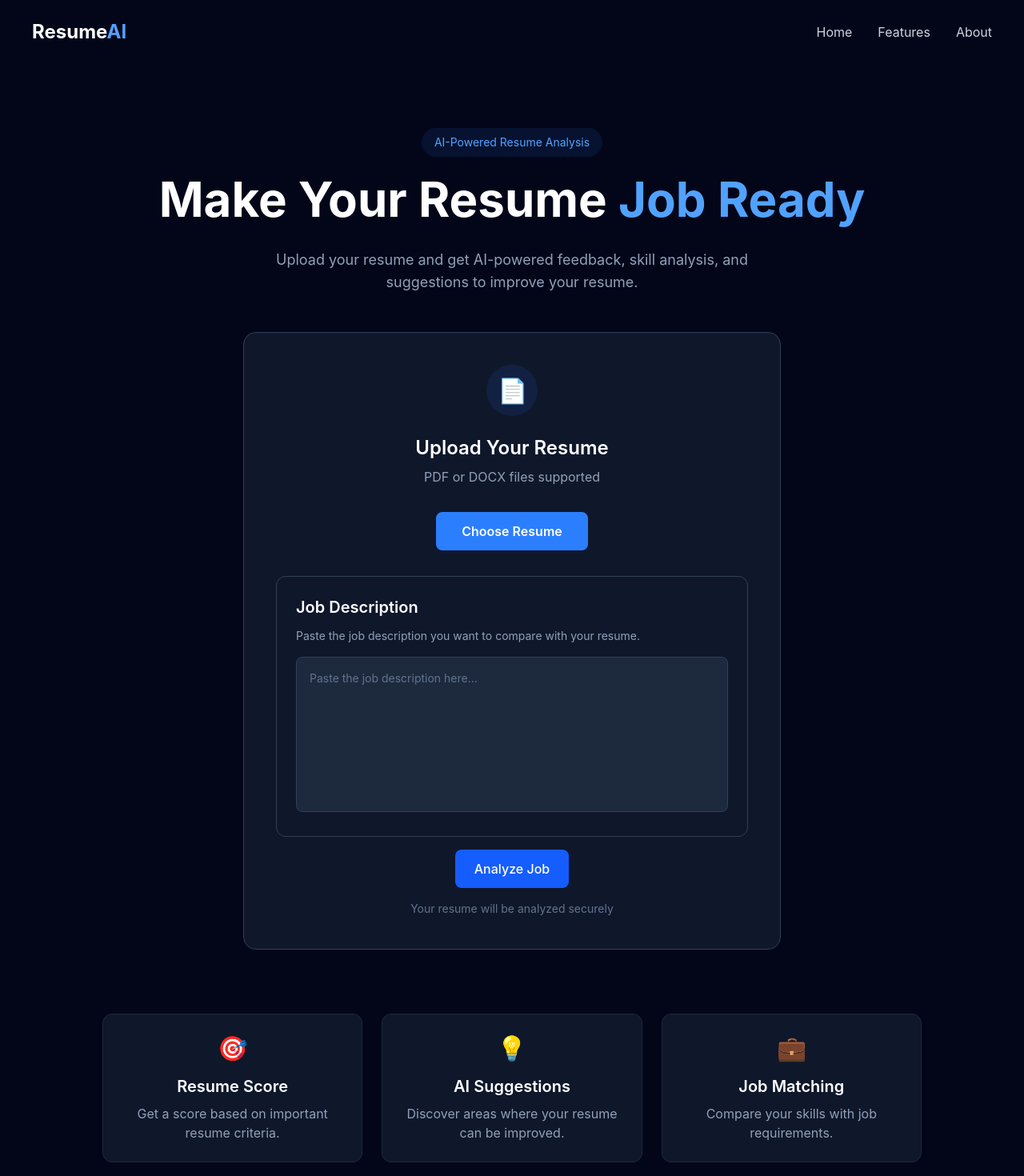
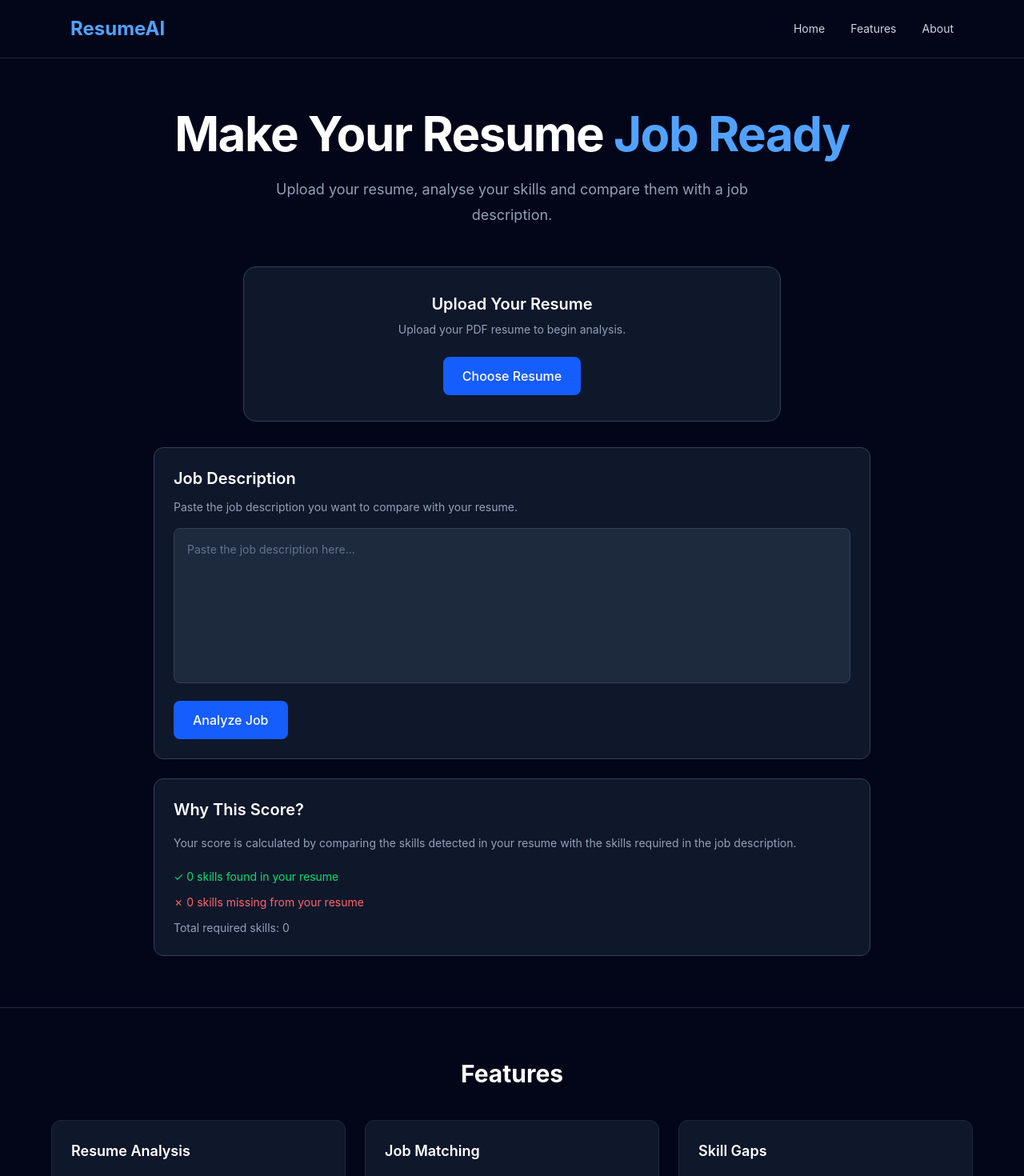
Before and after one commit to maheshponduru7-coder/ai-resume-analyzer, a React (Vite) app: page / in a window 1280 px wide. Shown: the top 1470 px of the page at 80% size. Built offline with nearby package versions, Linux system fonts and the light colour scheme.

Commit message:
Add resume job matching and match score

```diff
--- a/src/App.jsx
+++ b/src/App.jsx
@@ -5,86 +5,17 @@ import workerUrl from "pdfjs-dist/build/pdf.worker.min.mjs?url";
 pdfjsLib.GlobalWorkerOptions.workerSrc = workerUrl;
 
 function App() {
-
   const [file, setFile] = useState(null);
   const [resumeText, setResumeText] = useState("");
   const [jobDescription, setJobDescription] = useState("");
 
-  const analyzeResume = (text) => {
-  const lines = text
-    .split("\n")
-    .map((line) => line.trim())
-    .filter((line) => line !== "");
+  const [resumeSkills, setResumeSkills] = useState([]);
+  const [jobSkills, setJobSkills] = useState([]);
+  const [matchingSkills, setMatchingSkills] = useState([]);
+  const [missingSkills, setMissingSkills] = useState([]);
+  const [matchPercentage, setMatchPercentage] = useState(0);
 
-  // Detect name
-  const name = lines[0];
-
-  // Skills we want to check
-  const skillList = [
-    "Java",
-    "Python",
-    "C",
-    "C++",
-    "JavaScript",
-    "HTML",
-    "CSS",
-    "React",
-    "SQL",
-    "MySQL",
-    "Spring Boot",
-    "Git",
-    "GitHub",
-    "Data Structures",
-    "DSA"
-  ];
-
-  // Find skills present in resume
-  const skills = skillList.filter((skill) =>
-    text.toLowerCase().includes(skill.toLowerCase())
-  );
-  const educationKeywords = [
-  "B.Tech",
-  "B.E",
-  "Bachelor",
-  "B.Sc",
-  "M.Tech",
-  "M.E",
-  "M.Sc",
-  "Master",
-  "BCA",
-  "MCA",
-  "Computer Science",
-  "Engineering"
-];
-
-const education = educationKeywords.filter((item) =>
-  text.toLowerCase().includes(item.toLowerCase())
-);
-const projectKeywords = [
-  "project",
-  "projects",
-  "developed",
-  "application",
-  "website",
-  "system"
-];
-
-const projects = projectKeywords.filter((item) =>
-  text.toLowerCase().includes(item.toLowerCase())
-);
-
-  console.log("Name:", name);
-  console.log("Skills:", skills);
-  console.log("Education:", education);
-  console.log("Projects:", projects);
-  console.log("Resume Lines:", lines);
-
-  return {
-    name,
-    skills,
-    lines
-  };
-};
+  // Extract text from PDF
   const extractTextFromPDF = async (file) => {
     const arrayBuffer = await file.arrayBuffer();
 
@@ -108,6 +39,159 @@ const projects = projectKeywords.filter((item) =>
     return text;
   };
 
+  // Analyze resume
+  const analyzeResume = (text) => {
+    const lines = text
+      .split("\n")
+      .map((line) => line.trim())
+      .filter((line) => line !== "");
+
+    const name = lines[0] || "Unknown";
+
+    const skillList = [
+      "Java",
+      "Python",
+      "C",
+      "C++",
+      "JavaScript",
+      "HTML",
+      "CSS",
+      "React",
+      "SQL",
+      "MySQL",
+      "Spring Boot",
+      "Git",
+      "GitHub",
+      "Data Structures",
+      "DSA",
+    ];
+
+    const skills = skillList.filter((skill) =>
+      text.toLowerCase().includes(skill.toLowerCase())
+    );
+
+    const educationKeywords = [
+      "B.Tech",
+      "B.E",
+      "Bachelor",
+      "B.Sc",
+      "M.Tech",
+      "M.E",
+      "M.Sc",
+      "Master",
+      "BCA",
+      "MCA",
+      "Computer Science",
+      "Engineering",
+    ];
+
+    const education = educationKeywords.filter((item) =>
+      text.toLowerCase().includes(item.toLowerCase())
+    );
+
+    const projectKeywords = [
+      "project",
+      "projects",
+      "developed",
+      "application",
+      "website",
+      "system",
+    ];
+
+    const projects = projectKeywords.filter((item) =>
+      text.toLowerCase().includes(item.toLowerCase())
+    );
+
+    // Store resume skills
+    setResumeSkills(skills);
+
+    console.log("Name:", name);
+    console.log("Skills:", skills);
+    console.log("Education:", education);
+    console.log("Projects:", projects);
+
+    return {
+      name,
+      skills,
+      education,
+      projects,
+      lines,
+    };
+  };
+
+  // Analyze job description
+  const analyzeJobDescription = (text) => {
+  const skillList = [
+    "Java",
+    "Python",
+    "C++",
+    "C",
+    "JavaScript",
+    "HTML",
+    "CSS",
+    "React",
+    "SQL",
+    "MySQL",
+    "Spring Boot",
+    "Git",
+    "GitHub",
+    "Data Structures",
+    "DSA",
+  ];
+
+  const lowerText = text.toLowerCase();
+
+  // Detect skills from job description
+  const detectedJobSkills = skillList.filter((skill) => {
+    const lowerSkill = skill.toLowerCase();
+
+    if (skill === "C") {
+      return /\bc\b/.test(lowerText);
+    }
+
+    return lowerText.includes(lowerSkill);
+  });
+
+  // Find matching skills
+  const matched = detectedJobSkills.filter((skill) =>
+    resumeSkills.some(
+      (resumeSkill) =>
+        resumeSkill.toLowerCase() === skill.toLowerCase()
+    )
+  );
+
+  // Find missing skills
+  const missing = detectedJobSkills.filter(
+    (skill) =>
+      !resumeSkills.some(
+        (resumeSkill) =>
+          resumeSkill.toLowerCase() === skill.toLowerCase()
+      )
+  );
+
+  // Calculate percentage
+  let percentage = 0;
+
+  if (detectedJobSkills.length > 0) {
+    percentage = Math.round(
+      (matched.length / detectedJobSkills.length) * 100
+    );
+  }
+
+  // Update states
+  setJobSkills(detectedJobSkills);
+  setMatchingSkills(matched);
+  setMissingSkills(missing);
+  setMatchPercentage(percentage);
+
+  // Debug information
+  console.log("Job Skills:", detectedJobSkills);
+  console.log("Resume Skills:", resumeSkills);
+  console.log("Matching Skills:", matched);
+  console.log("Missing Skills:", missing);
+  console.log("Match Percentage:", percentage + "%");
+};
+  // Handle resume upload
   const handleFileChange = async (event) => {
     const selectedFile = event.target.files[0];
 
@@ -118,11 +202,18 @@ const projects = projectKeywords.filter((item) =>
     setFile(selectedFile);
 
     if (selectedFile.type === "application/pdf") {
+      try {
         const text = await extractTextFromPDF(selectedFile);
+
         setResumeText(text);
+
         analyzeResume(text);
+
         console.log("Resume Text:");
         console.log(text);
+      } catch (error) {
+        console.error("Error extracting PDF:", error);
+      }
     }
   };
 
@@ -130,75 +221,73 @@ const projects = projectKeywords.filter((item) =>
     <div className="min-h-screen bg-slate-950 text-white">
 
       {/* Navbar */}
-      <nav className="flex items-center justify-between px-10 py-6">
-        <h1 className="text-2xl font-bold">
-          Resume<span className="text-blue-400">AI</span>
+      <nav className="border-b border-slate-800 bg-slate-950">
+        <div className="mx-auto flex max-w-6xl items-center justify-between px-6 py-5">
+          <h1 className="text-2xl font-bold text-blue-400">
+            ResumeAI
           </h1>
 
-        <div className="flex gap-8 text-slate-300">
-          <a href="#" className="hover:text-white">Home</a>
-          <a href="#" className="hover:text-white">Features</a>
-          <a href="#" className="hover:text-white">About</a>
+          <div className="hidden gap-8 text-sm text-slate-300 md:flex">
+            <a href="#" className="hover:text-white">
+              Home
+            </a>
+
+            <a href="#features" className="hover:text-white">
+              Features
+            </a>
+
+            <a href="#about" className="hover:text-white">
+              About
+            </a>
+          </div>
         </div>
       </nav>
 
+      {/* Hero Section */}
+      <section className="px-6 py-16 text-center">
+        <div className="mx-auto max-w-4xl">
 
-      {/* Hero */}
-      <main className="flex flex-col items-center px-6 pt-20 text-center">
+          <h2 className="text-4xl font-bold tracking-tight md:text-6xl">
+            Make Your Resume{" "}
+            <span className="text-blue-400">
+              Job Ready
+            </span>
+          </h2>
 
-        <p className="mb-4 rounded-full bg-blue-500/10 px-4 py-2 text-sm text-blue-400">
-          AI-Powered Resume Analysis
+          <p className="mx-auto mt-6 max-w-2xl text-lg leading-8 text-slate-400">
+            Upload your resume, analyse your skills and compare them
+            with a job description.
           </p>
 
-        <h2 className="max-w-4xl text-5xl font-bold leading-tight md:text-6xl">
-          Make Your Resume
-          <span className="text-blue-400"> Job Ready</span>
-        </h2>
+          {/* Upload Box */}
+          <div className="mx-auto mt-12 max-w-2xl rounded-2xl border border-slate-700 bg-slate-900 p-8">
 
-        <p className="mt-6 max-w-2xl text-lg text-slate-400">
-          Upload your resume and get AI-powered feedback,
-          skill analysis, and suggestions to improve your resume.
-        </p>
-
-
-        {/* Upload Box */}
-        <div className="mt-12 w-full max-w-2xl rounded-2xl border border-slate-700 bg-slate-900 p-10">
-
-          <div className="mx-auto flex h-16 w-16 items-center justify-center rounded-full bg-blue-500/10 text-3xl">
-            📄
-          </div>
-
-          <h3 className="mt-6 text-2xl font-semibold">
+            <h3 className="text-xl font-semibold">
               Upload Your Resume
             </h3>
 
-          <p className="mt-2 text-slate-400">
-            PDF or DOCX files supported
+            <p className="mt-2 text-sm text-slate-400">
+              Upload your PDF resume to begin analysis.
             </p>
 
-
-          {/* File Input */}
-
-          <label className="mt-8 inline-block cursor-pointer rounded-lg bg-blue-500 px-8 py-3 font-semibold transition hover:bg-blue-600">
-
+            <label
+              htmlFor="resume-upload"
+              className="mt-6 inline-block cursor-pointer rounded-lg bg-blue-600 px-6 py-3 font-medium transition hover:bg-blue-700"
+            >
               Choose Resume
+            </label>
 
             <input
+              id="resume-upload"
               type="file"
-              accept=".pdf,.docx"
+              accept=".pdf"
               onChange={handleFileChange}
               className="hidden"
             />
 
-          </label>
-
-
             {/* Selected File */}
-
             {file && (
-
               <div className="mt-6 rounded-lg border border-slate-700 bg-slate-800 p-4">
-
                 <p className="text-green-400">
                   ✓ Resume selected
                 </p>
@@ -206,13 +295,15 @@ const projects = projectKeywords.filter((item) =>
                 <p className="mt-1 text-sm text-slate-300">
                   {file.name}
                 </p>
-
+              </div>
+            )}
           </div>
 
-          )}
+          {/* Extracted Resume Text */}
           {resumeText && (
-  <div className="mt-6 rounded-lg border border-slate-700 bg-slate-900 p-6 text-left">
-    <h2 className="mb-4 text-xl font-semibold text-white">
+            <div className="mt-8 rounded-xl border border-slate-700 bg-slate-900 p-6 text-left">
+
+              <h2 className="mb-4 text-xl font-semibold">
                 Extracted Resume Text
               </h2>
 
@@ -221,11 +312,14 @@ const projects = projectKeywords.filter((item) =>
                   {resumeText}
                 </p>
               </div>
+
             </div>
           )}
 
+          {/* Job Description */}
           <div className="mt-8 rounded-xl border border-slate-700 bg-slate-900 p-6 text-left">
-  <h2 className="mb-3 text-xl font-semibold text-white">
+
+            <h2 className="mb-3 text-xl font-semibold">
               Job Description
             </h2>
 
@@ -240,73 +334,197 @@ const projects = projectKeywords.filter((item) =>
               rows="8"
               className="w-full resize-none rounded-lg border border-slate-700 bg-slate-800 p-4 text-sm text-white outline-none placeholder:text-slate-500 focus:border-blue-500"
             />
-</div>
 
             <button
-  onClick={() => console.log("Job Description:", jobDescription)}
+              onClick={() => analyzeJobDescription(jobDescription)}
               className="mt-4 rounded-lg bg-blue-600 px-6 py-3 font-medium text-white transition hover:bg-blue-700"
             >
               Analyze Job
             </button>
 
-          <p className="mt-4 text-sm text-slate-500">
-            Your resume will be analyzed securely
+          </div>
+
+          {/* Matching Skills */}
+          {matchingSkills.length > 0 && (
+            <div className="mt-6 rounded-xl border border-slate-700 bg-slate-900 p-6 text-left">
+
+              <h2 className="mb-4 text-xl font-semibold">
+                Matching Skills
+              </h2>
+
+              <div className="flex flex-wrap gap-2">
+                {matchingSkills.map((skill) => (
+                  <span
+                    key={skill}
+                    className="rounded-full bg-green-900 px-3 py-1 text-sm text-green-300"
+                  >
+                    ✓ {skill}
+                  </span>
+                ))}
+              </div>
+
+            </div>
+          )}
+
+          {/* Missing Skills */}
+          {missingSkills.length > 0 && (
+            <div className="mt-6 rounded-xl border border-slate-700 bg-slate-900 p-6 text-left">
+
+              <h2 className="mb-4 text-xl font-semibold">
+                Missing Skills
+              </h2>
+
+              <div className="flex flex-wrap gap-2">
+                {missingSkills.map((skill) => (
+                  <span
+                    key={skill}
+                    className="rounded-full bg-red-900 px-3 py-1 text-sm text-red-300"
+                  >
+                    ✗ {skill}
+                  </span>
+                ))}
+              </div>
+
+            </div>
+          )}
+          {jobSkills.length > 0 && (
+  <div className="mt-6 rounded-xl border border-slate-700 bg-slate-900 p-6 text-center">
+
+    <h2 className="mb-3 text-xl font-semibold text-white">
+      Resume Match Score
+    </h2>
+
+    <p className="text-5xl font-bold text-blue-400">
+      {matchPercentage}%
+    </p>
+
+    <p className="mt-3 text-sm text-slate-400">
+      {matchingSkills.length} out of {jobSkills.length} required skills
+      match your resume.
+    </p>
+
+    {matchPercentage >= 80 && (
+      <p className="mt-3 text-green-400">
+        Excellent match! Your resume matches most of the required skills.
+      </p>
+    )}
+
+    {matchPercentage >= 50 && matchPercentage < 80 && (
+      <p className="mt-3 text-yellow-400">
+        Good match, but you can improve your resume by adding some missing skills.
+      </p>
+    )}
+
+    {matchPercentage < 50 && (
+      <p className="mt-3 text-red-400">
+        Your resume has several skill gaps for this job.
+      </p>
+    )}
+
+  </div>
+)}
+
+<div className="mt-6 rounded-xl border border-slate-700 bg-slate-900 p-6 text-left">
+
+  <h2 className="mb-4 text-xl font-semibold">
+    Why This Score?
+  </h2>
+
+  <p className="text-sm leading-6 text-slate-400">
+    Your score is calculated by comparing the skills detected in your
+    resume with the skills required in the job description.
+  </p>
+
+  <div className="mt-5 space-y-3">
+
+    <p className="text-sm text-green-400">
+      ✓ {matchingSkills.length} skills found in your resume
+    </p>
+
+    <p className="text-sm text-red-400">
+      ✗ {missingSkills.length} skills missing from your resume
+    </p>
+
+    <p className="text-sm text-slate-400">
+      Total required skills: {jobSkills.length}
     </p>
 
   </div>
 
+</div>
+
+        </div>
+      </section>
 
       {/* Features */}
+      <section
+        id="features"
+        className="border-t border-slate-800 px-6 py-16"
+      >
+        <div className="mx-auto max-w-6xl">
 
-        <div className="mt-20 grid w-full max-w-5xl gap-6 md:grid-cols-3">
+          <h2 className="text-center text-3xl font-bold">
+            Features
+          </h2>
+
+          <div className="mt-10 grid gap-6 md:grid-cols-3">
 
             <div className="rounded-xl border border-slate-800 bg-slate-900 p-6">
-            <div className="text-3xl">🎯</div>
-
-            <h3 className="mt-4 text-xl font-semibold">
-              Resume Score
+              <h3 className="text-lg font-semibold">
+                Resume Analysis
               </h3>
 
-            <p className="mt-2 text-slate-400">
-              Get a score based on important resume criteria.
+              <p className="mt-3 text-sm leading-6 text-slate-400">
+                Extract important information and skills from your resume.
               </p>
             </div>
 
-
             <div className="rounded-xl border border-slate-800 bg-slate-900 p-6">
-            <div className="text-3xl">💡</div>
-
-            <h3 className="mt-4 text-xl font-semibold">
-              AI Suggestions
+              <h3 className="text-lg font-semibold">
+                Job Matching
               </h3>
 
-            <p className="mt-2 text-slate-400">
-              Discover areas where your resume can be improved.
+              <p className="mt-3 text-sm leading-6 text-slate-400">
+                Compare your resume skills with the requirements of a job.
               </p>
             </div>
 
-
             <div className="rounded-xl border border-slate-800 bg-slate-900 p-6">
-            <div className="text-3xl">💼</div>
-
-            <h3 className="mt-4 text-xl font-semibold">
-              Job Matching
+              <h3 className="text-lg font-semibold">
+                Skill Gaps
               </h3>
 
-            <p className="mt-2 text-slate-400">
-              Compare your skills with job requirements.
+              <p className="mt-3 text-sm leading-6 text-slate-400">
+                Identify important skills that are missing from your resume.
               </p>
             </div>
 
           </div>
+        </div>
+      </section>
 
-      </main>
+      {/* About */}
+      <section
+        id="about"
+        className="border-t border-slate-800 px-6 py-16 text-center"
+      >
+        <div className="mx-auto max-w-3xl">
 
+          <h2 className="text-3xl font-bold">
+            About ResumeAI
+          </h2>
+
+          <p className="mt-4 leading-7 text-slate-400">
+            ResumeAI is a resume analysis project that helps students
+            understand how well their skills match a job description.
+          </p>
+
+        </div>
+      </section>
 
       {/* Footer */}
-
-      <footer className="mt-20 border-t border-slate-800 py-6 text-center text-sm text-slate-500">
-        © 2026 ResumeAI. Built with React & Tailwind CSS.
+      <footer className="border-t border-slate-800 px-6 py-6 text-center text-sm text-slate-500">
+        AI Resume Analyzer • Built with React
       </footer>
 
     </div>
```
Lines whose indentation alone changed are shown as unchanged.
